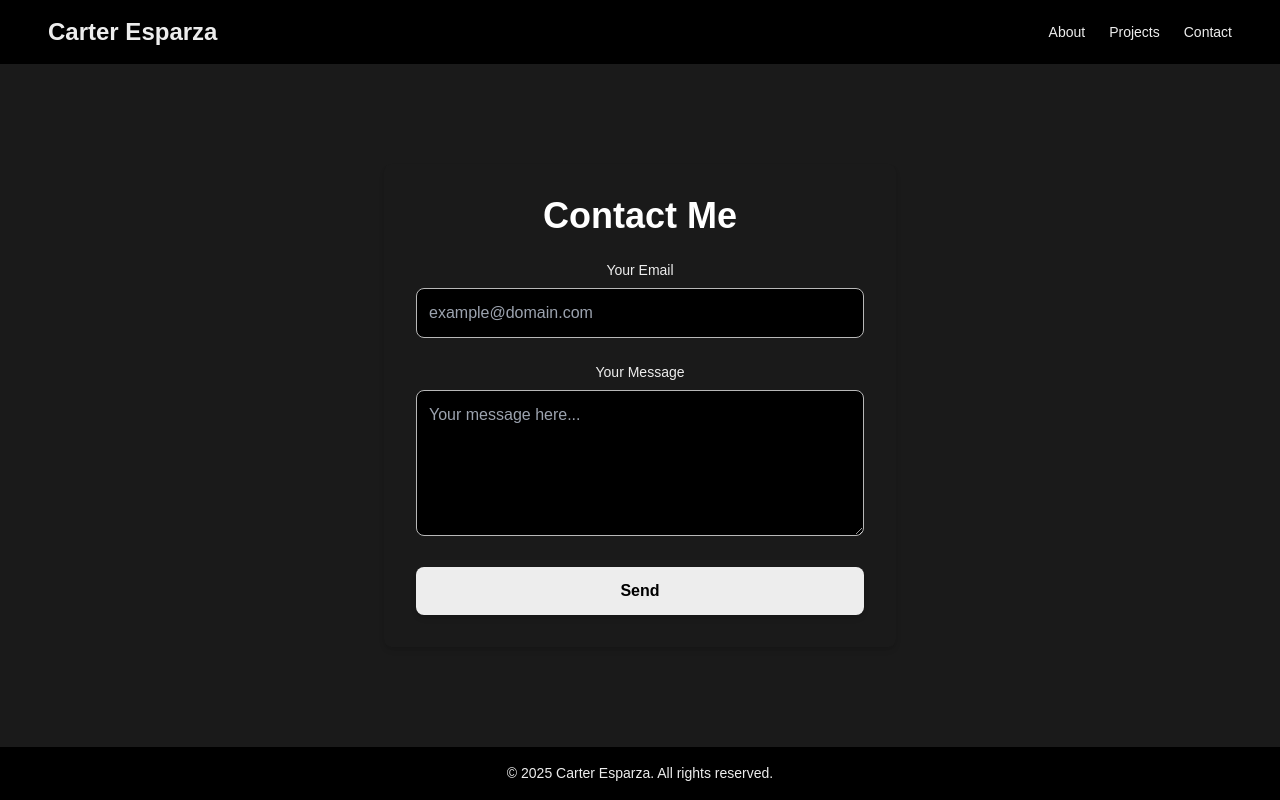
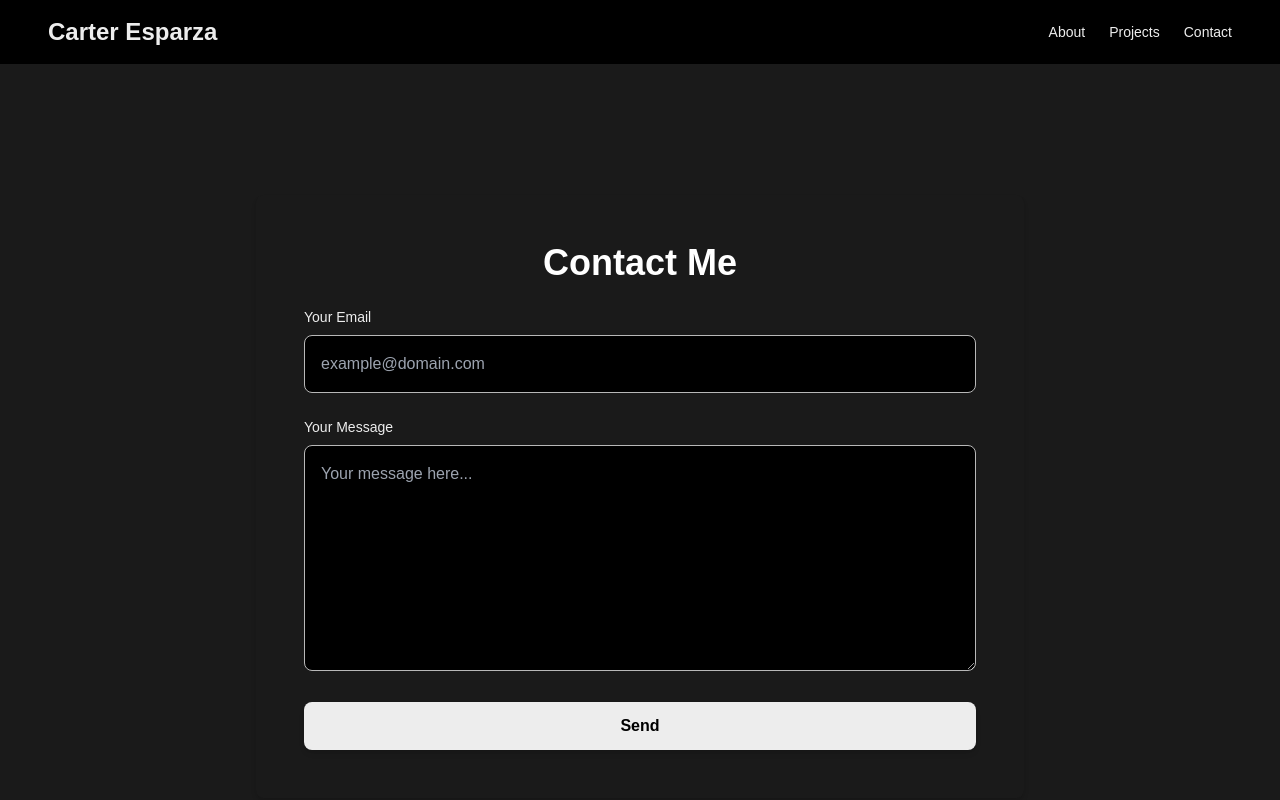
Before and after one commit to c444rter/carter-esparza, a Next.js app in the folder carter-esparza/: page /contact in a window 1280 px wide. Shown: the top 800 px of the page. Built offline with nearby package versions, Linux system fonts and the light colour scheme.

Commit message:
basic changes, email functionality

```diff
--- a/carter-esparza/src/app/contact/page.tsx
+++ b/carter-esparza/src/app/contact/page.tsx
@@ -30,29 +30,49 @@ export default function ContactPage() {
   };
 
   return (
-    <div className="w-full max-w-lg mx-auto bg-primary p-8 rounded-lg shadow-md">
-      <h1 className="text-4xl font-bold text-light text-center mb-6">Contact Me</h1>
+    <div className="flex flex-col min-h-screen">
+      {/* Main Content */}
+      <div className="flex-1 flex items-center justify-center bg-primary px-4 sm:px-8">
+        <div className="w-full max-w-3xl bg-primary p-8 sm:p-12 rounded-lg shadow-md">
+          <h1 className="text-3xl sm:text-4xl font-bold text-light text-center mb-6">
+            Contact Me
+          </h1>
           <form onSubmit={handleSubmit} className="space-y-6">
+            {/* Email Field */}
             <div>
-          <label className="block text-sm font-medium text-secondary mb-2">Your Email</label>
+              <label
+                htmlFor="email"
+                className="block text-sm font-medium text-secondary mb-2"
+              >
+                Your Email
+              </label>
               <input
+                id="email"
                 type="email"
                 name="email"
-            className="w-full p-3 border border-accent rounded-lg bg-dark text-secondary focus:outline-none focus:ring-2 focus:ring-light"
+                className="w-full p-4 border border-accent rounded-lg bg-dark text-secondary focus:outline-none focus:ring-2 focus:ring-light"
                 placeholder="example@domain.com"
                 required
               />
             </div>
+            {/* Message Field */}
             <div>
-          <label className="block text-sm font-medium text-secondary mb-2">Your Message</label>
+              <label
+                htmlFor="message"
+                className="block text-sm font-medium text-secondary mb-2"
+              >
+                Your Message
+              </label>
               <textarea
+                id="message"
                 name="message"
-            className="w-full p-3 border border-accent rounded-lg bg-dark text-secondary focus:outline-none focus:ring-2 focus:ring-light"
-            rows={5}
+                className="w-full p-4 border border-accent rounded-lg bg-dark text-secondary focus:outline-none focus:ring-2 focus:ring-light"
+                rows={8} /* Increased for better usability */
                 placeholder="Your message here..."
                 required
               ></textarea>
             </div>
+            {/* Submit Button */}
             <button
               type="submit"
               className="w-full py-3 bg-secondary text-dark font-bold rounded-lg shadow-md hover:bg-light hover:text-dark focus:outline-none focus:ring-2 focus:ring-secondary"
@@ -60,7 +80,11 @@ export default function ContactPage() {
               Send
             </button>
           </form>
-      {status && <p className="mt-4 text-sm text-center text-secondary">{status}</p>}
+          {status && (
+            <p className="mt-4 text-sm text-center text-secondary">{status}</p>
+          )}
+        </div>
+      </div>
     </div>
   );
 }
--- a/carter-esparza/src/app/layout.tsx
+++ b/carter-esparza/src/app/layout.tsx
@@ -12,14 +12,27 @@ export default function RootLayout({ children }: { children: React.ReactNode })
               Carter Esparza
             </Link>
             <ul className="flex gap-6 text-sm">
-              <li><Link href="/about" className="hover:text-accent">About</Link></li>
-              <li><Link href="/projects" className="hover:text-accent">Projects</Link></li>
-              <li><Link href="/contact" className="hover:text-accent">Contact</Link></li>
+              <li>
+                <Link href="/about" className="hover:text-accent">
+                  About
+                </Link>
+              </li>
+              <li>
+                <Link href="/projects" className="hover:text-accent">
+                  Projects
+                </Link>
+              </li>
+              <li>
+                <Link href="/contact" className="hover:text-accent">
+                  Contact
+                </Link>
+              </li>
             </ul>
           </nav>
         </header>
+
         {/* Main Content */}
-        <main className="flex-1 flex flex-col items-center justify-center text-center px-6">
+        <main className="flex-1 container mx-auto px-6 sm:px-12 py-8">
           {children}
         </main>
 
```
Lines whose indentation alone changed are shown as unchanged.
